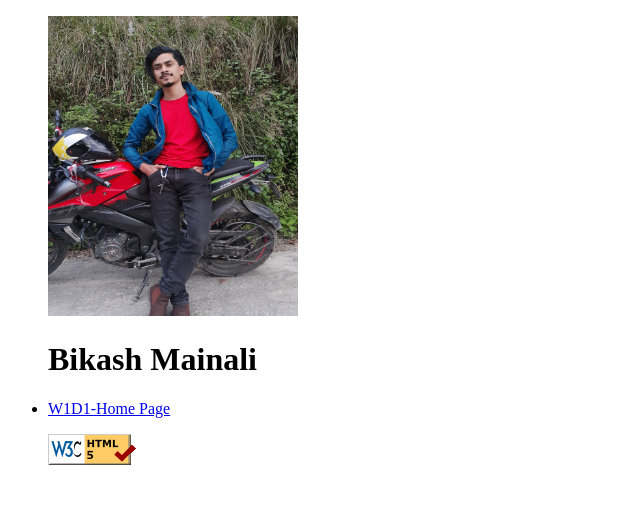
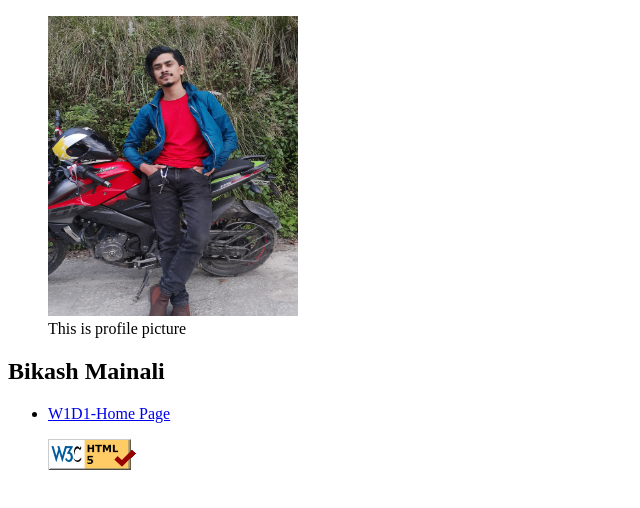
Before and after one commit to Bikash-Mainali/cs472-WAP, a plain HTML site: page index.html in a window 1280 px wide. Shown: the whole page, without its empty margins (0-640 px from the left). Drawn offline with Linux system fonts and the light colour scheme.

Commit message:
Update index.html

```diff
--- a/index.html
+++ b/index.html
@@ -10,9 +10,12 @@
 
 <body>
     <figure>
-    <img src="images/bikash-mainali.jpeg" alt="profile" title="Bikash Mainali" height="300" width="250" />
-    <h1>Bikash Mainali</h1>
+    <img src="images/bikash-mainali.jpeg" alt="profile" title="Bikash Mainali" height="300" width="250">
+    <figcaption>This is profile picture</figcaption>
     </figure>
+    <section>
+        <h1>Bikash Mainali</h1>
+    </section>
 
     <div class="list">
     <ul>
```
